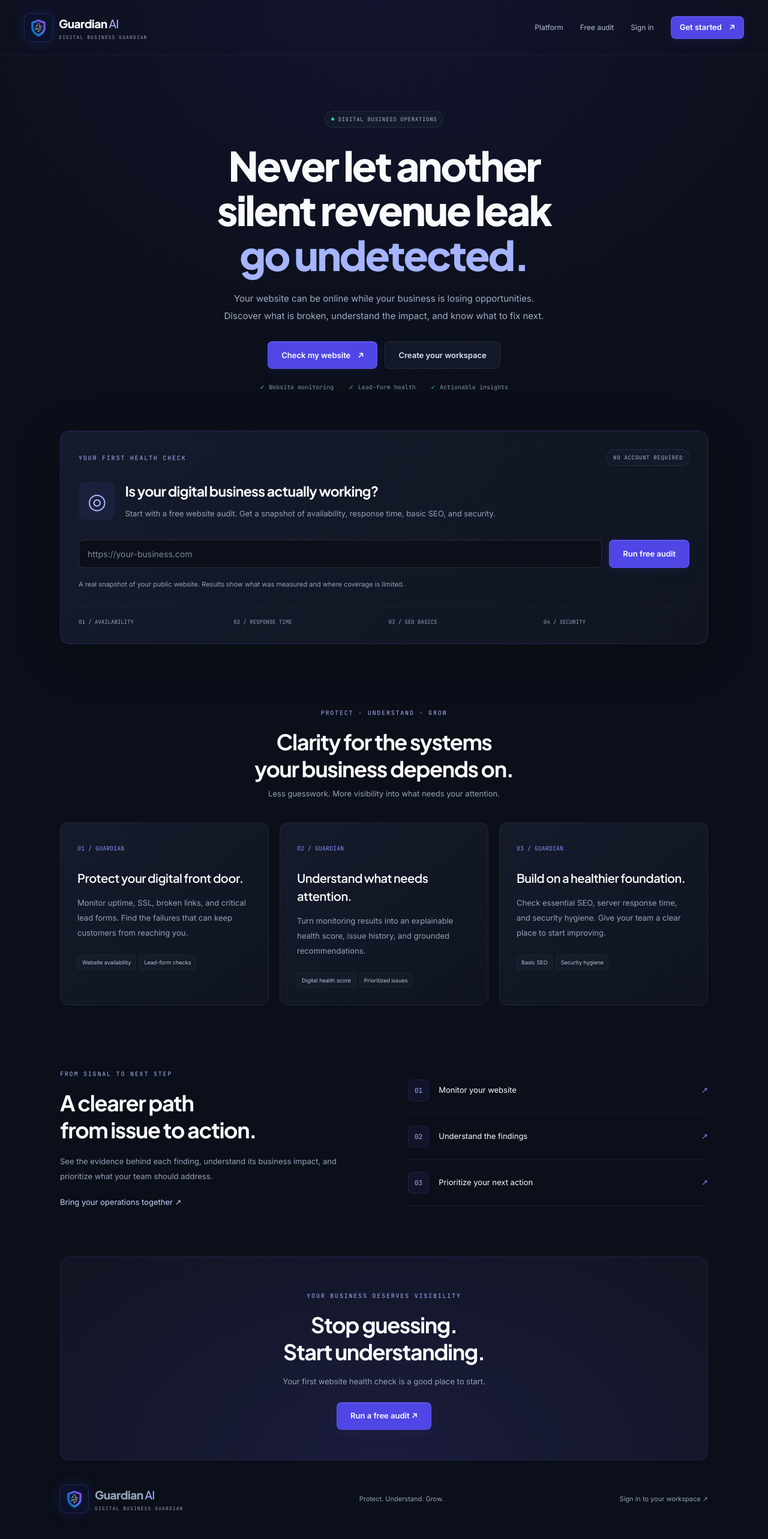
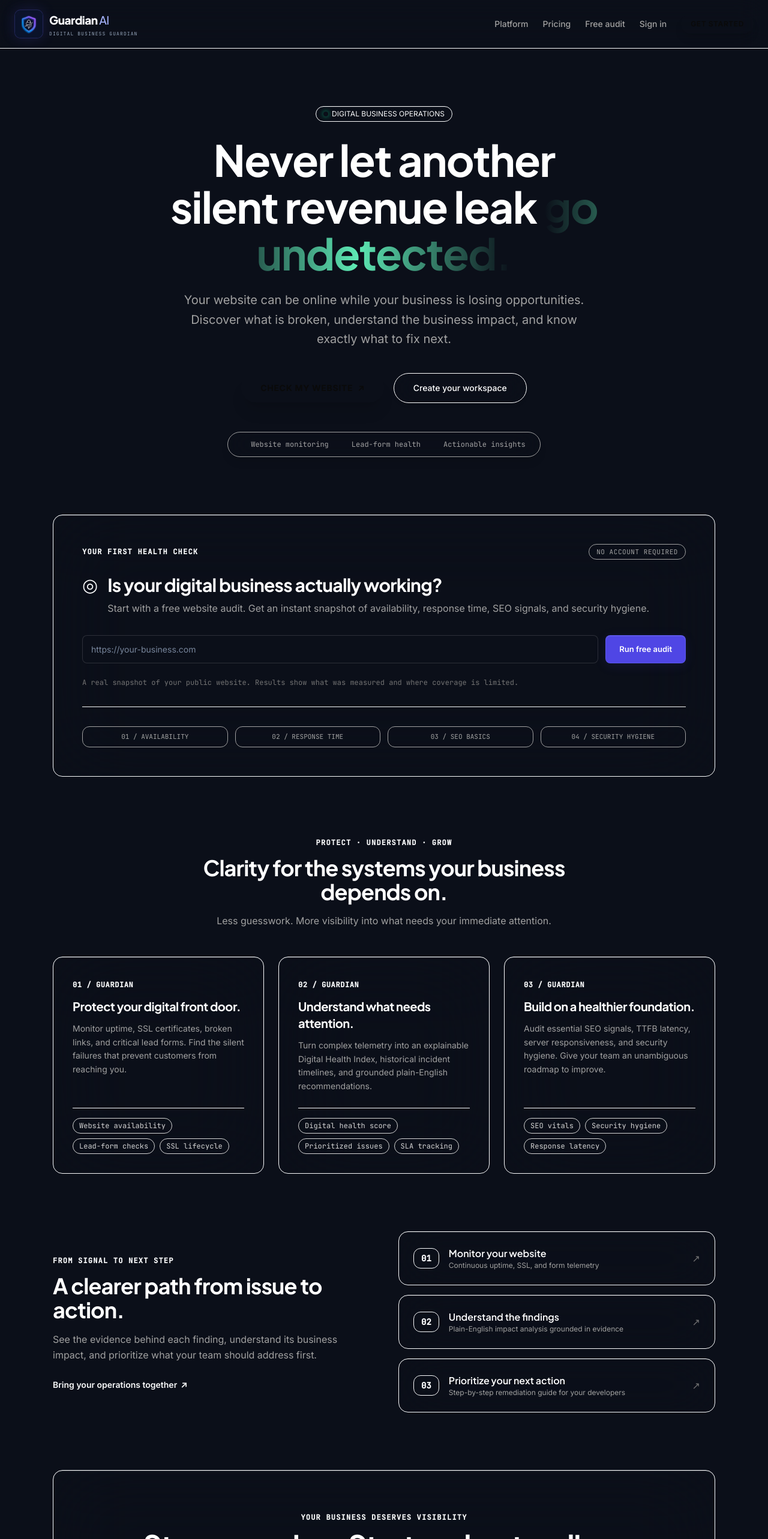
Before and after one commit to danokonokhua/guardian, a Next.js app: page / in a window 1280 px wide. Shown: the top 2566 px of the page at 60% size. Built offline with nearby package versions, Linux system fonts and the light colour scheme.

Commit message:
feat: redirect sign out to root origin and elevate home page to Apple frosted glass

```diff
--- a/app/api/auth/logout/route.ts
+++ b/app/api/auth/logout/route.ts
@@ -7,7 +7,7 @@ import { SESSION_COOKIE_NAME } from "@/lib/auth/tokens";
 export async function POST(request: Request): Promise<Response> {
   const token = (await cookies()).get(SESSION_COOKIE_NAME)?.value;
   if (token !== undefined) await revokeSession(token);
-  const response = NextResponse.redirect(new URL("/login", request.url), 303);
+  const response = NextResponse.redirect(new URL("/", request.url), 303);
   response.cookies.delete(SESSION_COOKIE_NAME);
   return response;
 }
--- a/app/page.tsx
+++ b/app/page.tsx
@@ -1,174 +1,311 @@
 import Link from "next/link";
 import AuditForm from "@/app/audit/audit-form";
 import { Brand } from "@/components/ui/brand";
+import { AmbientBackground } from "@/components/ui/ambient-background";
+import { GlassCard } from "@/components/ui/glass-card";
+import { StatusCapsule } from "@/components/ui/status-capsule";
+
 const features = [
   {
     n: "01",
     title: "Protect your digital front door.",
-    text: "Monitor uptime, SSL, broken links, and critical lead forms. Find the failures that can keep customers from reaching you.",
-    tags: ["Website availability", "Lead-form checks"],
+    text: "Monitor uptime, SSL certificates, broken links, and critical lead forms. Find the silent failures that prevent customers from reaching you.",
+    tags: ["Website availability", "Lead-form checks", "SSL lifecycle"],
   },
   {
     n: "02",
     title: "Understand what needs attention.",
-    text: "Turn monitoring results into an explainable health score, issue history, and grounded recommendations.",
-    tags: ["Digital health score", "Prioritized issues"],
+    text: "Turn complex telemetry into an explainable Digital Health Index, historical incident timelines, and grounded plain-English recommendations.",
+    tags: ["Digital health score", "Prioritized issues", "SLA tracking"],
   },
   {
     n: "03",
     title: "Build on a healthier foundation.",
-    text: "Check essential SEO, server response time, and security hygiene. Give your team a clear place to start improving.",
-    tags: ["Basic SEO", "Security hygiene"],
+    text: "Audit essential SEO signals, TTFB latency, server responsiveness, and security hygiene. Give your team an unambiguous roadmap to improve.",
+    tags: ["SEO vitals", "Security hygiene", "Response latency"],
   },
 ];
+
 export default function HomePage() {
   return (
-    <div className="marketing-page">
-      <header className="public-header">
+    <div className="relative min-h-screen bg-canvas text-foreground selection:bg-primary/20 selection:text-primary">
+      <AmbientBackground variant="audit" />
+
+      {/* Frosted Glass Navigation Bar */}
+      <header className="sticky top-0 z-30 flex items-center justify-between px-6 py-4 backdrop-blur-xl border-b border-glass-specular-border bg-canvas/60">
         <Brand />
-        <nav aria-label="Main navigation">
-          <a href="#features" className="desktop-link">
+        <nav aria-label="Main navigation" className="flex items-center gap-6">
+          <a
+            href="#features"
+            className="text-sm font-medium text-neutral-400 hover:text-white transition-colors"
+          >
             Platform
           </a>
-          <Link href="/audit" className="desktop-link">
+          <Link
+            href="/pricing"
+            className="text-sm font-medium text-neutral-400 hover:text-white transition-colors"
+          >
+            Pricing
+          </Link>
+          <Link
+            href="/audit"
+            className="text-sm font-medium text-neutral-400 hover:text-white transition-colors"
+          >
             Free audit
           </Link>
-          <Link href="/login">Sign in</Link>
-          <Link href="/signup" className="button-primary compact">
-            Get started <span aria-hidden="true">↗</span>
+          <Link
+            href="/login"
+            className="text-sm font-medium text-neutral-400 hover:text-white transition-colors"
+          >
+            Sign in
+          </Link>
+          <Link
+            href="/signup"
+            className="inline-flex items-center gap-1.5 px-4 py-2 rounded-full text-xs font-semibold uppercase tracking-wider bg-primary text-neutral-950 shadow-lg shadow-primary/25 hover:brightness-110 active:scale-95 transition-all"
+          >
+            Get started
           </Link>
         </nav>
       </header>
-      <main id="main-content">
-        <section className="hero">
-          <span className="status-pill">
-            <span /> DIGITAL BUSINESS OPERATIONS
-          </span>
-          <h1>
+
+      <main id="main-content" className="relative z-10 max-w-6xl mx-auto px-6 py-16 space-y-24">
+        {/* Apple-grade Luminous Hero Section */}
+        <section className="text-center max-w-4xl mx-auto pt-8">
+          <div className="flex justify-center mb-6">
+            <StatusCapsule status="operational" label="DIGITAL BUSINESS OPERATIONS" />
+          </div>
+
+          <h1 className="text-4xl sm:text-6xl md:text-7xl font-bold tracking-tight text-white mb-6 leading-[1.08]">
             Never let another
             <br />
-            silent revenue leak
-            <br />
-            <em>go undetected.</em>
+            silent revenue leak{" "}
+            <span className="text-transparent bg-clip-text bg-gradient-to-r from-primary via-emerald-300 to-accent-violet">
+              go undetected.
+            </span>
           </h1>
-          <p>
-            Your website can be online while your business is losing opportunities.
-            <br className="desktop-link" /> Discover what is broken, understand the impact, and know
-            what to fix next.
+
+          <p className="text-lg md:text-xl text-neutral-400 mb-10 max-w-2xl mx-auto leading-relaxed">
+            Your website can be online while your business is losing opportunities. Discover what is
+            broken, understand the business impact, and know exactly what to fix next.
           </p>
-          <div className="hero-actions">
-            <a href="#free-audit" className="button-primary">
-              Check my website <span aria-hidden="true">↗</span>
+
+          <div className="flex flex-wrap items-center justify-center gap-4 mb-12">
+            <a
+              href="#free-audit"
+              className="inline-flex items-center gap-2 px-8 py-3.5 rounded-full text-sm font-bold uppercase tracking-wider bg-primary text-neutral-950 shadow-xl shadow-primary/25 hover:brightness-110 active:scale-95 transition-all"
+            >
+              <span>Check my website</span>
+              <span aria-hidden="true">↗</span>
             </a>
-            <Link href="/signup" className="button-secondary">
+            <Link
+              href="/signup"
+              className="inline-flex items-center gap-2 px-8 py-3.5 rounded-full text-sm font-medium text-white bg-surface-elevated/80 hover:bg-neutral-800 border border-glass-specular-border active:scale-95 backdrop-blur-xl transition-all shadow-md"
+            >
               Create your workspace
             </Link>
           </div>
-          <div className="hero-details">
-            <span>Website monitoring</span>
-            <span>Lead-form health</span>
-            <span>Actionable insights</span>
+
+          {/* Frosted Telemetry Details Strip */}
+          <div className="inline-flex flex-wrap items-center justify-center gap-6 px-6 py-3 rounded-full bg-surface-lowest/70 backdrop-blur-xl border border-glass-specular-border shadow-lg text-xs font-mono text-neutral-400">
+            <span className="flex items-center gap-2">
+              <span className="w-1.5 h-1.5 rounded-full bg-primary" />
+              Website monitoring
+            </span>
+            <span className="flex items-center gap-2">
+              <span className="w-1.5 h-1.5 rounded-full bg-status-operational" />
+              Lead-form health
+            </span>
+            <span className="flex items-center gap-2">
+              <span className="w-1.5 h-1.5 rounded-full bg-accent-violet" />
+              Actionable insights
+            </span>
           </div>
         </section>
-        <section className="audit-preview section-width" id="free-audit">
-          <div className="panel-heading">
-            <span className="eyebrow">YOUR FIRST HEALTH CHECK</span>
-            <span className="status-pill">NO ACCOUNT REQUIRED</span>
+
+        {/* Free Website Audit Section */}
+        <section className="scroll-mt-24" id="free-audit">
+          <GlassCard variant="elevated" glow="cyan" className="p-8 sm:p-12">
+            <div className="flex flex-wrap items-center justify-between gap-4 mb-6">
+              <span className="text-xs font-mono uppercase tracking-widest text-primary font-bold">
+                YOUR FIRST HEALTH CHECK
+              </span>
+              <span className="text-[11px] font-mono uppercase tracking-wider text-neutral-400 bg-surface-lowest/80 border border-glass-specular-border px-3 py-1 rounded-full">
+                NO ACCOUNT REQUIRED
+              </span>
             </div>
-          <div className="audit-intro">
-            <span className="scan-symbol" aria-hidden="true">
+
+            <div className="flex items-start gap-4 mb-8">
+              <span className="text-3xl text-primary font-light" aria-hidden="true">
                 ◎
               </span>
               <div>
-              <h2>Is your digital business actually working?</h2>
-              <p>
-                Start with a free website audit. Get a snapshot of availability, response time,
-                basic SEO, and security.
+                <h2 className="text-2xl sm:text-3xl font-bold text-white tracking-tight mb-2">
+                  Is your digital business actually working?
+                </h2>
+                <p className="text-sm sm:text-base text-neutral-400 leading-relaxed">
+                  Start with a free website audit. Get an instant snapshot of availability, response
+                  time, SEO signals, and security hygiene.
                 </p>
               </div>
             </div>
+
             <AuditForm />
-          <p className="fine-print">
+
+            <p className="text-xs text-neutral-500 mt-6 font-mono">
               A real snapshot of your public website. Results show what was measured and where
               coverage is limited.
             </p>
-          <div className="coverage-strip">
-            <span>01 / AVAILABILITY</span>
-            <span>02 / RESPONSE TIME</span>
-            <span>03 / SEO BASICS</span>
-            <span>04 / SECURITY</span>
+
+            <div className="grid grid-cols-2 sm:grid-cols-4 gap-3 mt-8 pt-8 border-t border-glass-specular-border">
+              {[
+                "01 / AVAILABILITY",
+                "02 / RESPONSE TIME",
+                "03 / SEO BASICS",
+                "04 / SECURITY HYGIENE",
+              ].map((item) => (
+                <div
+                  key={item}
+                  className="px-3 py-2 rounded-xl bg-surface-lowest/50 border border-glass-specular-border/50 text-[11px] font-mono text-neutral-400 text-center"
+                >
+                  {item}
                 </div>
-        </section>
-        <section className="features section-width" id="features">
-          <span className="eyebrow">PROTECT · UNDERSTAND · GROW</span>
-          <h2>
-            Clarity for the systems
-            <br />
-            your business depends on.
-          </h2>
-          <p className="section-description">
-            Less guesswork. More visibility into what needs your attention.
-          </p>
-          <div className="feature-grid">
-            {features.map((f) => (
-              <article className="feature-card" key={f.n}>
-                <span className="feature-number">{f.n} / GUARDIAN</span>
-                <h3>{f.title}</h3>
-                <p>{f.text}</p>
-                <div className="feature-tags">
-                  {f.tags.map((t) => (
-                    <span key={t}>{t}</span>
               ))}
             </div>
-              </article>
+          </GlassCard>
+        </section>
+
+        {/* Feature Cards Grid */}
+        <section className="scroll-mt-24" id="features">
+          <div className="text-center max-w-2xl mx-auto mb-12">
+            <span className="text-xs font-mono uppercase tracking-widest text-primary font-bold">
+              PROTECT · UNDERSTAND · GROW
+            </span>
+            <h2 className="text-3xl sm:text-4xl font-bold text-white tracking-tight mt-3 mb-4">
+              Clarity for the systems your business depends on.
+            </h2>
+            <p className="text-neutral-400 text-base">
+              Less guesswork. More visibility into what needs your immediate attention.
+            </p>
+          </div>
+
+          <div className="grid grid-cols-1 md:grid-cols-3 gap-6">
+            {features.map((f) => (
+              <GlassCard
+                key={f.n}
+                variant="elevated"
+                glow="none"
+                className="p-8 flex flex-col justify-between hover:-translate-y-1 transition-all duration-300"
+              >
+                <div>
+                  <span className="text-xs font-mono text-primary font-bold tracking-wider">
+                    {f.n} / GUARDIAN
+                  </span>
+                  <h3 className="text-xl font-bold text-white tracking-tight mt-3 mb-3">
+                    {f.title}
+                  </h3>
+                  <p className="text-sm text-neutral-400 leading-relaxed mb-6">{f.text}</p>
+                </div>
+                <div className="flex flex-wrap gap-2 pt-4 border-t border-glass-specular-border">
+                  {f.tags.map((t) => (
+                    <span
+                      key={t}
+                      className="text-xs font-mono px-2.5 py-1 rounded-full bg-surface-lowest/70 border border-glass-specular-border text-neutral-300"
+                    >
+                      {t}
+                    </span>
+                  ))}
+                </div>
+              </GlassCard>
             ))}
           </div>
         </section>
-        <section className="workflow section-width">
+
+        {/* Action Workflow Section */}
+        <section className="grid grid-cols-1 md:grid-cols-2 gap-12 items-center">
           <div>
-            <span className="eyebrow">FROM SIGNAL TO NEXT STEP</span>
-            <h2>
-              A clearer path
-              <br />
-              from issue to action.
+            <span className="text-xs font-mono uppercase tracking-widest text-primary font-bold">
+              FROM SIGNAL TO NEXT STEP
+            </span>
+            <h2 className="text-3xl sm:text-4xl font-bold text-white tracking-tight mt-3 mb-4">
+              A clearer path from issue to action.
             </h2>
-            <p>
+            <p className="text-neutral-400 text-base leading-relaxed mb-6">
               See the evidence behind each finding, understand its business impact, and prioritize
-              what your team should address.
+              what your team should address first.
             </p>
-            <Link href="/signup" className="quiet-link">
-              Bring your operations together ↗
+            <Link
+              href="/signup"
+              className="inline-flex items-center gap-1.5 text-sm font-semibold text-primary hover:text-primary/80 transition-colors"
+            >
+              Bring your operations together <span aria-hidden="true">↗</span>
             </Link>
           </div>
-          <ol>
-            {["Monitor your website", "Understand the findings", "Prioritize your next action"].map(
-              (s, i) => (
-                <li key={s}>
-                  <span className="step-number">0{i + 1}</span>
-                  <span>{s}</span>
-                  <span aria-hidden="true">↗</span>
-                </li>
-              ),
-            )}
-          </ol>
+
+          <div className="space-y-4">
+            {[
+              { n: "01", step: "Monitor your website", sub: "Continuous uptime, SSL, and form telemetry" },
+              { n: "02", step: "Understand the findings", sub: "Plain-English impact analysis grounded in evidence" },
+              { n: "03", step: "Prioritize your next action", sub: "Step-by-step remediation guide for your developers" },
+            ].map((item) => (
+              <GlassCard
+                key={item.n}
+                className="p-6 flex items-center justify-between hover:border-primary/40 transition-all duration-300 group"
+              >
+                <div className="flex items-center gap-4">
+                  <span className="text-sm font-mono font-bold text-primary px-3 py-1.5 rounded-xl bg-primary/10 border border-primary/20">
+                    {item.n}
+                  </span>
+                  <div>
+                    <h3 className="text-base font-semibold text-white group-hover:text-primary transition-colors">
+                      {item.step}
+                    </h3>
+                    <p className="text-xs text-neutral-400">{item.sub}</p>
+                  </div>
+                </div>
+                <span className="text-neutral-500 group-hover:text-primary group-hover:translate-x-1 transition-all" aria-hidden="true">
+                  ↗
+                </span>
+              </GlassCard>
+            ))}
+          </div>
         </section>
-        <section className="closing-cta section-width">
-          <span className="eyebrow">YOUR BUSINESS DESERVES VISIBILITY</span>
-          <h2>
-            Stop guessing.
-            <br />
-            Start understanding.
+
+        {/* Closing CTA */}
+        <section>
+          <GlassCard variant="elevated" glow="violet" className="text-center p-12 sm:p-16">
+            <span className="text-xs font-mono uppercase tracking-widest text-primary font-bold">
+              YOUR BUSINESS DESERVES VISIBILITY
+            </span>
+            <h2 className="text-3xl sm:text-5xl font-bold text-white tracking-tight mt-3 mb-4">
+              Stop guessing. Start understanding.
             </h2>
-          <p>Your first website health check is a good place to start.</p>
-          <Link href="/audit" className="button-primary">
-            Run a free audit ↗
+            <p className="text-neutral-400 text-base max-w-xl mx-auto mb-8 leading-relaxed">
+              Your first website health check takes under 30 seconds and requires no account.
+            </p>
+            <Link
+              href="/audit"
+              className="inline-flex items-center gap-2 px-8 py-3.5 rounded-full text-sm font-bold uppercase tracking-wider bg-primary text-neutral-950 shadow-xl shadow-primary/25 hover:brightness-110 active:scale-95 transition-all"
+            >
+              Run a free audit <span aria-hidden="true">↗</span>
             </Link>
+          </GlassCard>
         </section>
       </main>
-      <footer className="public-footer section-width">
+
+      {/* Frosted Footer */}
+      <footer className="relative z-10 border-t border-glass-specular-border mt-24 py-12 px-6 backdrop-blur-xl bg-canvas/60">
+        <div className="max-w-6xl mx-auto flex flex-col sm:flex-row items-center justify-between gap-6">
           <Brand />
-        <p>Protect. Understand. Grow.</p>
-        <Link href="/login">Sign in to your workspace ↗</Link>
+          <p className="text-xs text-neutral-400 font-mono">
+            Protect. Understand. Grow. · Times shown in UTC
+          </p>
+          <Link
+            href="/login"
+            className="text-xs font-medium text-neutral-400 hover:text-white transition-colors"
+          >
+            Sign in to your workspace ↗
+          </Link>
+        </div>
       </footer>
     </div>
   );
```
Lines whose indentation alone changed are shown as unchanged.
